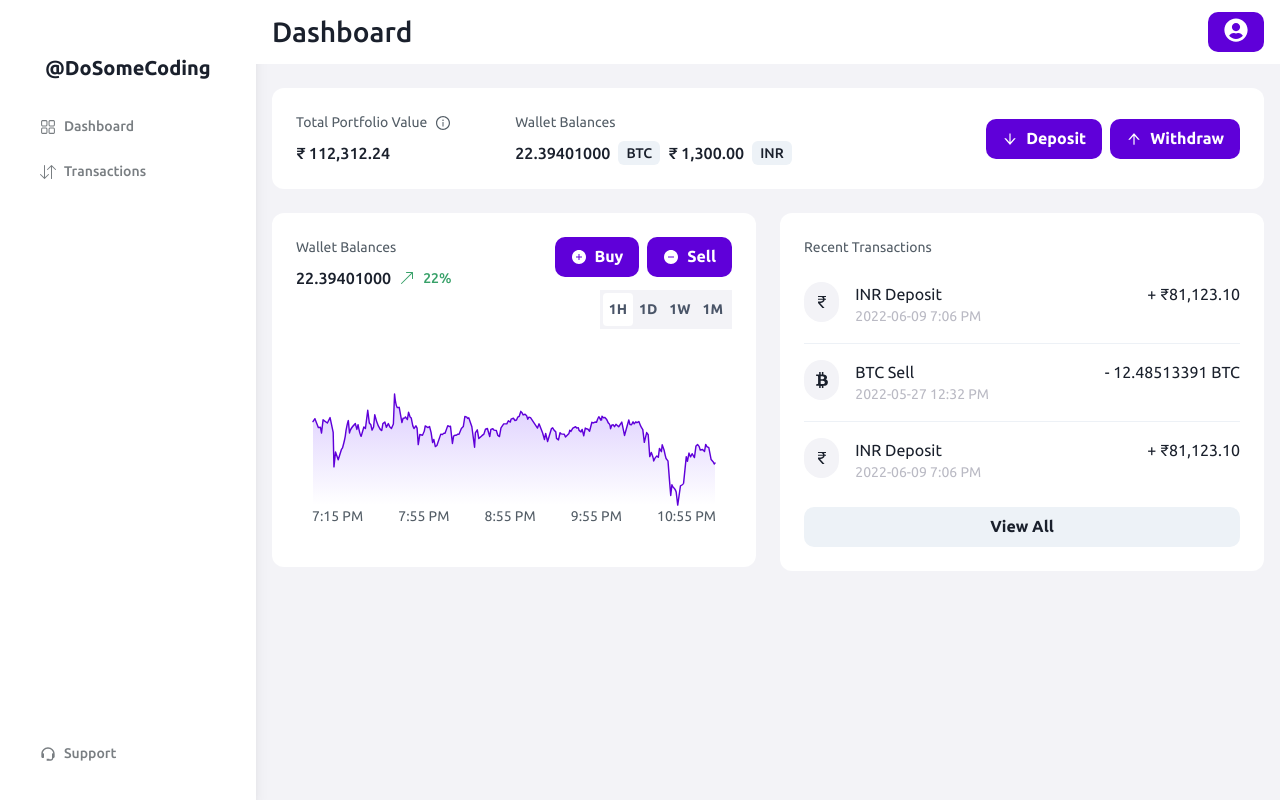
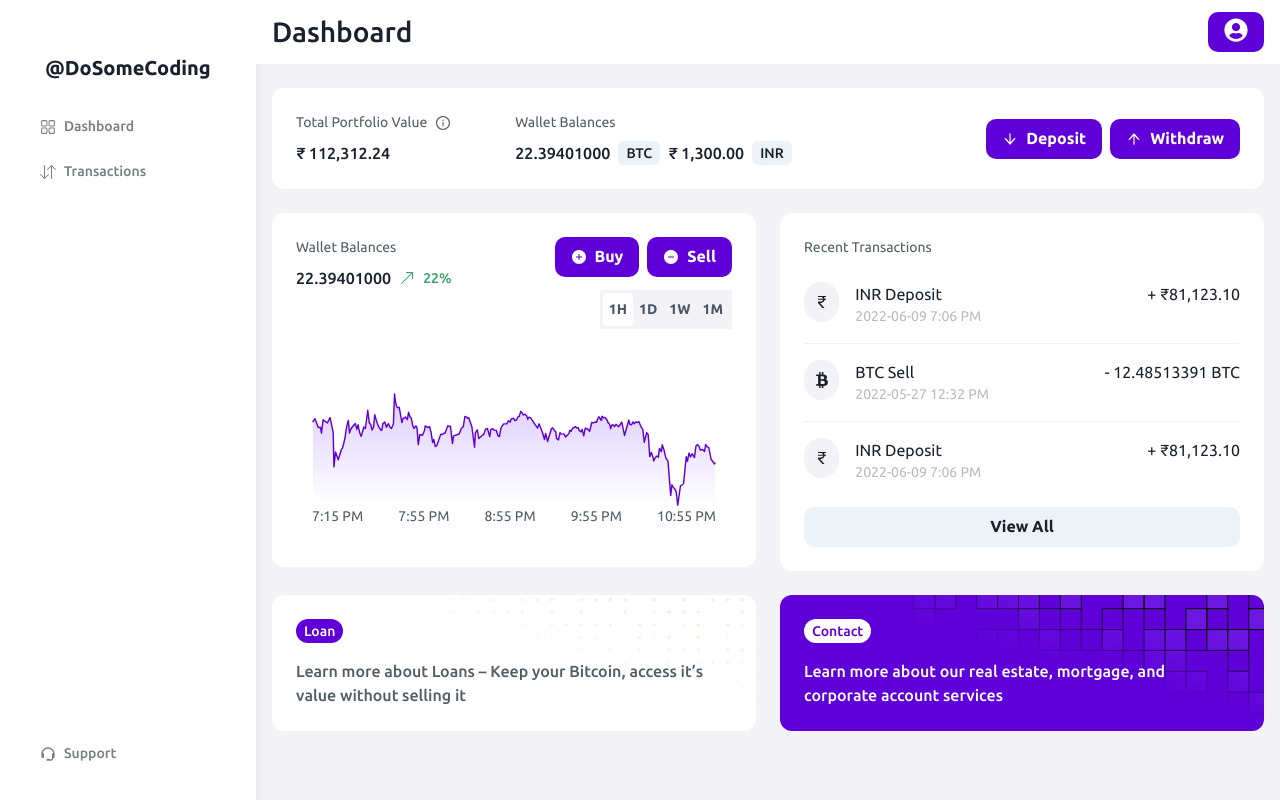
Before and after one commit to vaishnavwalke/React-Crypto-Dashboard, a React (Vite) app: page / in a window 1280 px wide. Built offline with nearby package versions, Linux system fonts and the light colour scheme.

Commit message:
1 file modified, 1 added

```diff
--- a/src/pages/Dashboard/Dashboard.jsx
+++ b/src/pages/Dashboard/Dashboard.jsx
@@ -3,6 +3,7 @@ import DashboardLayout from '../../components/DashboardLayout';
 import PortfolioSection from '../Dashboard/components/PortfolioSection';
 import PriceSection from '../Dashboard/components/PriceSection';
 import Transactions from '../Dashboard/components/Transactions';
+import InfoCard from '../Dashboard/components/InfoCard';
 
 const Dashboard = ({}) => {
   return (
@@ -20,6 +21,19 @@ const Dashboard = ({}) => {
         <GridItem colSpan={1}>
           <Transactions />
         </GridItem>
+        <GridItem colSpan={1}>
+          <InfoCard imgUrl="/dot_bg.svg"
+           text="Learn more about Loans – Keep your Bitcoin, access it’s value without selling it"
+           tagText="Loan"
+           inverted={false} />
+        </GridItem>
+        <GridItem colSpan={1}>
+          <InfoCard imgUrl="/grid_bg.svg"
+          text="Learn more about our real estate, mortgage, and  corporate account services"
+          tagText="Contact"
+          inverted ={true}
+          />
+        </GridItem>
       </Grid>
     </DashboardLayout>
   );
--- /dev/null
+++ b/src/pages/Dashboard/components/InfoCard.jsx
@@ -0,0 +1,30 @@
+import { Tag, Text } from '@chakra-ui/react';
+import { CustomCard } from '../../../chakra/CustomCard';
+
+const InfoCard = ({ imgUrl, text, tagText, inverted }) => {
+  return (
+    <CustomCard
+    bgColor={inverted ? "p.purple" : "white"}
+      bgImage={imgUrl}
+      bgSize="cover"
+      //bg={inverted ? 'p.purple' : 'white'}
+      bgRepeat="no-repeat"
+    >
+      <Tag
+      color={inverted ? 'p.purple' : 'white'}
+        bg={inverted ? 'white' : 'p.purple'}
+        borderRadius="full"
+      >
+        {tagText}
+      </Tag>
+      <Text mt="4" fontWeight="medium" textStyle="h5"
+      color={
+        inverted ? "white" : "black.80"
+      }
+      >
+        {text}
+      </Text>
+    </CustomCard>
+  );
+};
+export default InfoCard;
```
